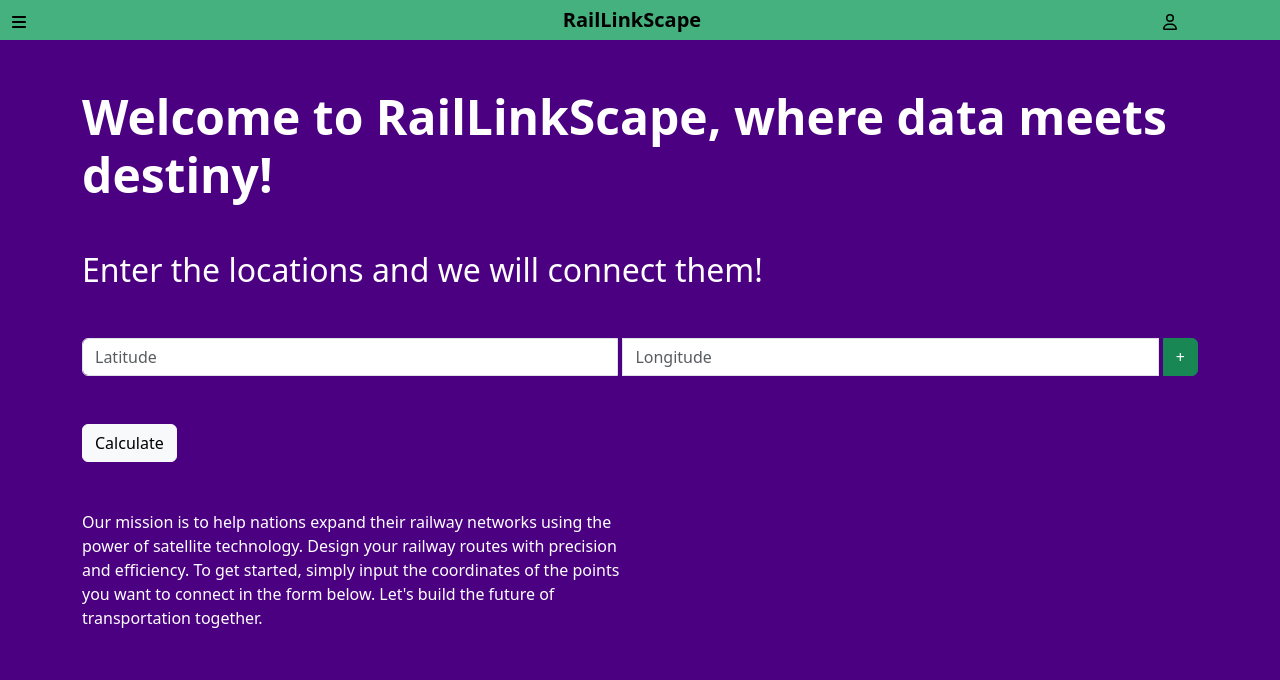
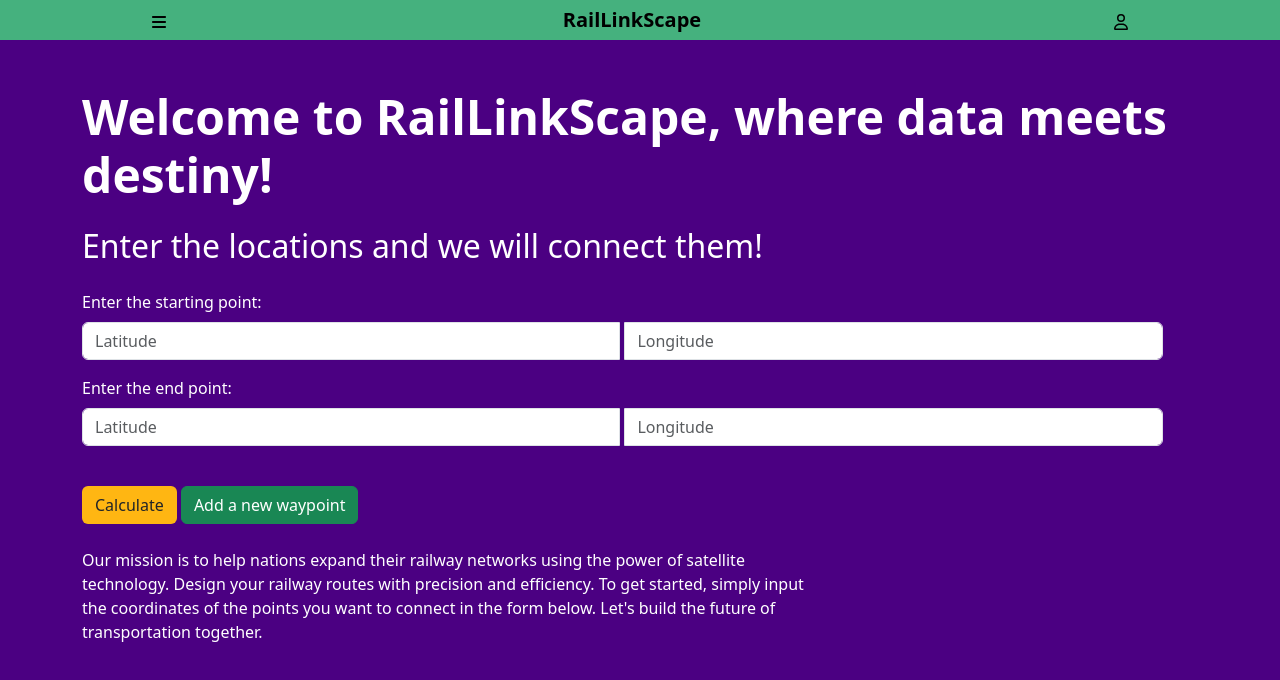
Before and after one commit to zygis009/cassini-frontend, a plain HTML site: page index.html in a window 1280 px wide. Drawn offline with Linux system fonts and the light colour scheme.

Commit message:
Improve the form in the landing page

```diff
--- a/index.html
+++ b/index.html
@@ -10,41 +10,57 @@
 <body>
 
 <nav class="navbar navbar-expand-lg py-0" style="background-color: #45b17e;">
-    <div class="container-fluid" style="max-width: 1280px;">
+    <div class="container-fluid" style="max-width: 1000px;">
         <div class="col-4">
             <svg xmlns="http://www.w3.org/2000/svg" height="1em" viewBox="0 0 448 512"><!--! Font Awesome Free 6.4.2 by @fontawesome - https://fontawesome.com License - https://fontawesome.com/license (Commercial License) Copyright 2023 Fonticons, Inc. --><path d="M0 96C0 78.3 14.3 64 32 64H416c17.7 0 32 14.3 32 32s-14.3 32-32 32H32C14.3 128 0 113.7 0 96zM0 256c0-17.7 14.3-32 32-32H416c17.7 0 32 14.3 32 32s-14.3 32-32 32H32c-17.7 0-32-14.3-32-32zM448 416c0 17.7-14.3 32-32 32H32c-17.7 0-32-14.3-32-32s14.3-32 32-32H416c17.7 0 32 14.3 32 32z"/></svg>
         </div>
         <div class="col-4 text-center">
             <p class="mb-0 text-black navbar-brand logo-font" style="font-weight: bold;">RailLinkScape</p>
         </div>
-        <div class="col-3">
-        </div>
-        <div class="col-1">
-            <svg xmlns="http://www.w3.org/2000/svg" height="1em" viewBox="0 0 448 512"><!--! Font Awesome Free 6.4.2 by @fontawesome - https://fontawesome.com License - https://fontawesome.com/license (Commercial License) Copyright 2023 Fonticons, Inc. --><path d="M304 128a80 80 0 1 0 -160 0 80 80 0 1 0 160 0zM96 128a128 128 0 1 1 256 0A128 128 0 1 1 96 128zM49.3 464H398.7c-8.9-63.3-63.3-112-129-112H178.3c-65.7 0-120.1 48.7-129 112zM0 482.3C0 383.8 79.8 304 178.3 304h91.4C368.2 304 448 383.8 448 482.3c0 16.4-13.3 29.7-29.7 29.7H29.7C13.3 512 0 498.7 0 482.3z"/></svg>
+        <div class="col-4">
+            <div class="text-end">
+                <svg xmlns="http://www.w3.org/2000/svg" height="1em" viewBox="0 0 448 512">
+                    <!--! Font Awesome Free 6.4.2 by @fontawesome - https://fontawesome.com License - https://fontawesome.com/license (Commercial License) Copyright 2023 Fonticons, Inc. -->
+                    <path d="M304 128a80 80 0 1 0 -160 0 80 80 0 1 0 160 0zM96 128a128 128 0 1 1 256 0A128 128 0 1 1 96 128zM49.3 464H398.7c-8.9-63.3-63.3-112-129-112H178.3c-65.7 0-120.1 48.7-129 112zM0 482.3C0 383.8 79.8 304 178.3 304h91.4C368.2 304 448 383.8 448 482.3c0 16.4-13.3 29.7-29.7 29.7H29.7C13.3 512 0 498.7 0 482.3z"/>
+                </svg>
+            </div>
         </div>
     </div>
 </nav>
 
 <div class="container pt-5">
-    <div class="header mb-5">
+    <div class="header mb-4">
         <h1 class="display-5" style="font-weight: bold;">Welcome to RailLinkScape, where data meets destiny!</h1>
     </div>
 
-    <h2 class="mb-5">Enter the locations and we will connect them!</h2>
+    <h2 class="mb-4">Enter the locations and we will connect them!</h2>
 
-    <div id="inputArea">
-        <div class="input-group mb-4">
-            <input type="text" class="form-control" placeholder="Latitude" aria-label="Latitude">
-            <input type="text" class="form-control" placeholder="Longitude" aria-label="Longitude">
-            <button class="btn btn-success" type="button" id="addInput">+</button>
+    <div>
+        <p class="mb-2">Enter the starting point:</p>
+        <div class="d-flex">
+            <div class="input-group mb-3">
+                <input type="text" class="form-control" placeholder="Latitude" aria-label="Latitude">
+                <input type="text" class="form-control" placeholder="Longitude" aria-label="Longitude">
+            </div>
+            <button class="btn bg-transparent" type="button">&nbsp;</button>
+        </div>
+        <div id="input-area"></div>
+        <p class="mb-2">Enter the end point:</p>
+        <div class="d-flex">
+            <div class="input-group mb-3">
+                <input type="text" class="form-control" placeholder="Latitude" aria-label="Latitude">
+                <input type="text" class="form-control" placeholder="Longitude" aria-label="Longitude">
+            </div>
+            <button class="btn bg-transparent" type="button">&nbsp;</button>
         </div>
     </div>
-    <div class="mt-5 mb-5">
-        <a href="html/loading.html" class="btn btn-light" type="button" id="okButton">Calculate</a>
+    <div class="my-4">
+        <a href="html/loading.html" class="btn" type="button" id="okButton" style="background-color: #ffb612;">Calculate</a>
+        <button class="btn btn-success" type="button" id="addInput">Add a new waypoint</button>
     </div>
 
     <div class="row">
-        <div class="col-6">
+        <div class="col-8">
             <p>Our mission is to help nations expand their railway networks using the power of satellite technology. Design your railway routes with precision and efficiency. To get started, simply input the coordinates of the points you want to connect in the form below. Let's build the future of transportation together.</p>
         </div>
     </div>
--- a/script.js
+++ b/script.js
@@ -1,15 +1,18 @@
 document.addEventListener('DOMContentLoaded', function () {
-    const inputArea = document.getElementById('inputArea');
+    const inputArea = document.getElementById('input-area');
     const addButton = document.getElementById('addInput');
 
     addButton.addEventListener('click', function () {
         const newInputGroup = document.createElement('div');
-        newInputGroup.classList.add('input-group', 'mb-4');
+        newInputGroup.classList.add('js-waypoint-prototype');
 
         newInputGroup.innerHTML = `
-            <input type="text" class="form-control" placeholder="Latitude" aria-label="Latitude">
-            <input type="text" class="form-control" placeholder="Longitude" aria-label="Longitude">
-            <button class="btn btn-danger" type="button" onclick="removeInput(this)">–</button>
+            <p class="mb-2">Enter the intermediate point:</p>
+            <div class="input-group mb-3">
+                <input type="text" class="form-control" placeholder="Latitude" aria-label="Latitude">
+                <input type="text" class="form-control" placeholder="Longitude" aria-label="Longitude">
+                <button class="btn btn-danger" type="button" onclick="removeInput(this)">–</button>
+            </div>
         `;
 
         inputArea.appendChild(newInputGroup);
@@ -28,7 +31,7 @@ document.addEventListener('DOMContentLoaded', function () {
 });
 
 function removeInput(btn) {
-    btn.closest('.input-group').remove();
+    btn.closest('.js-waypoint-prototype').remove();
 }
 
 /**
```
